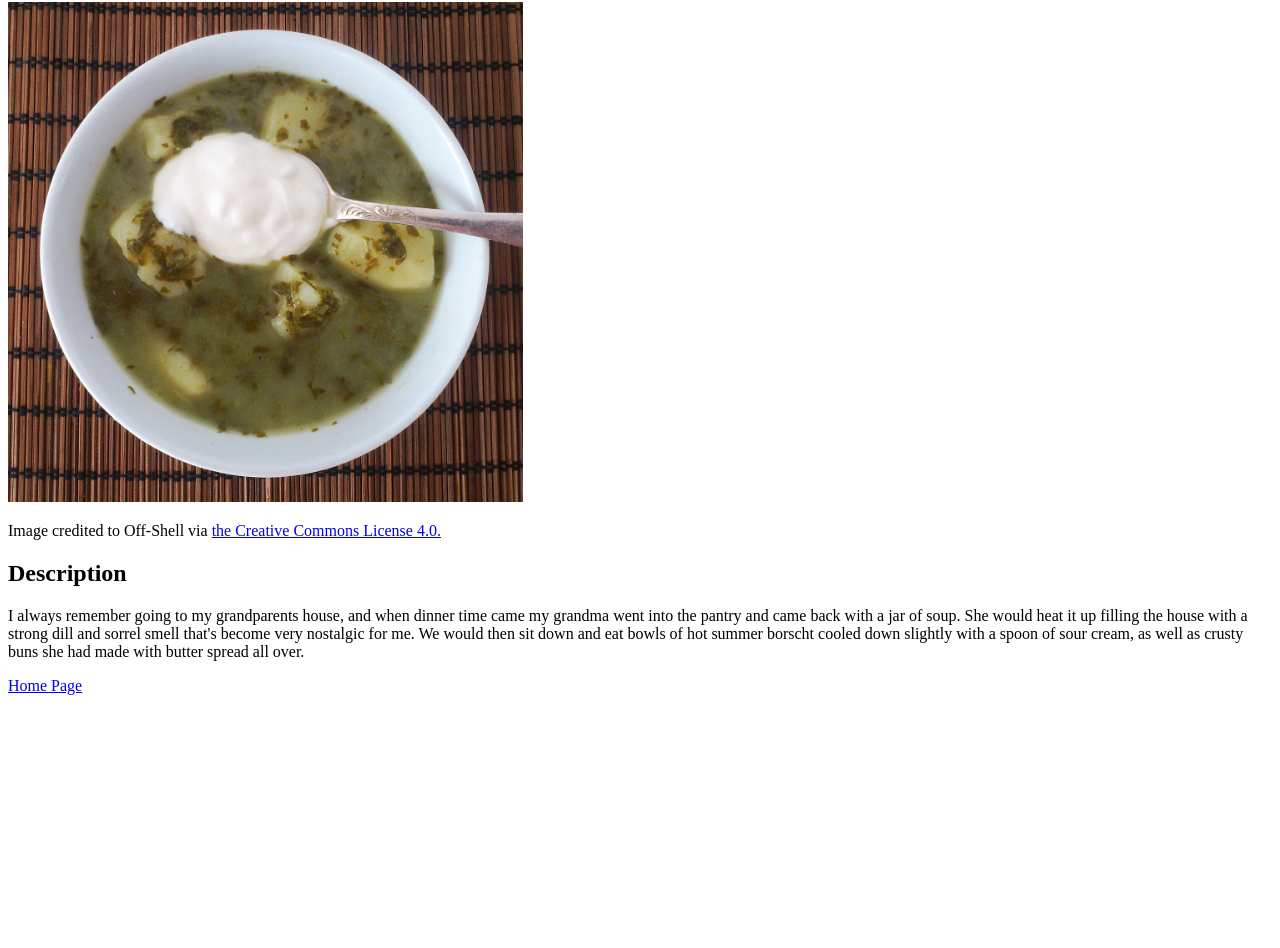
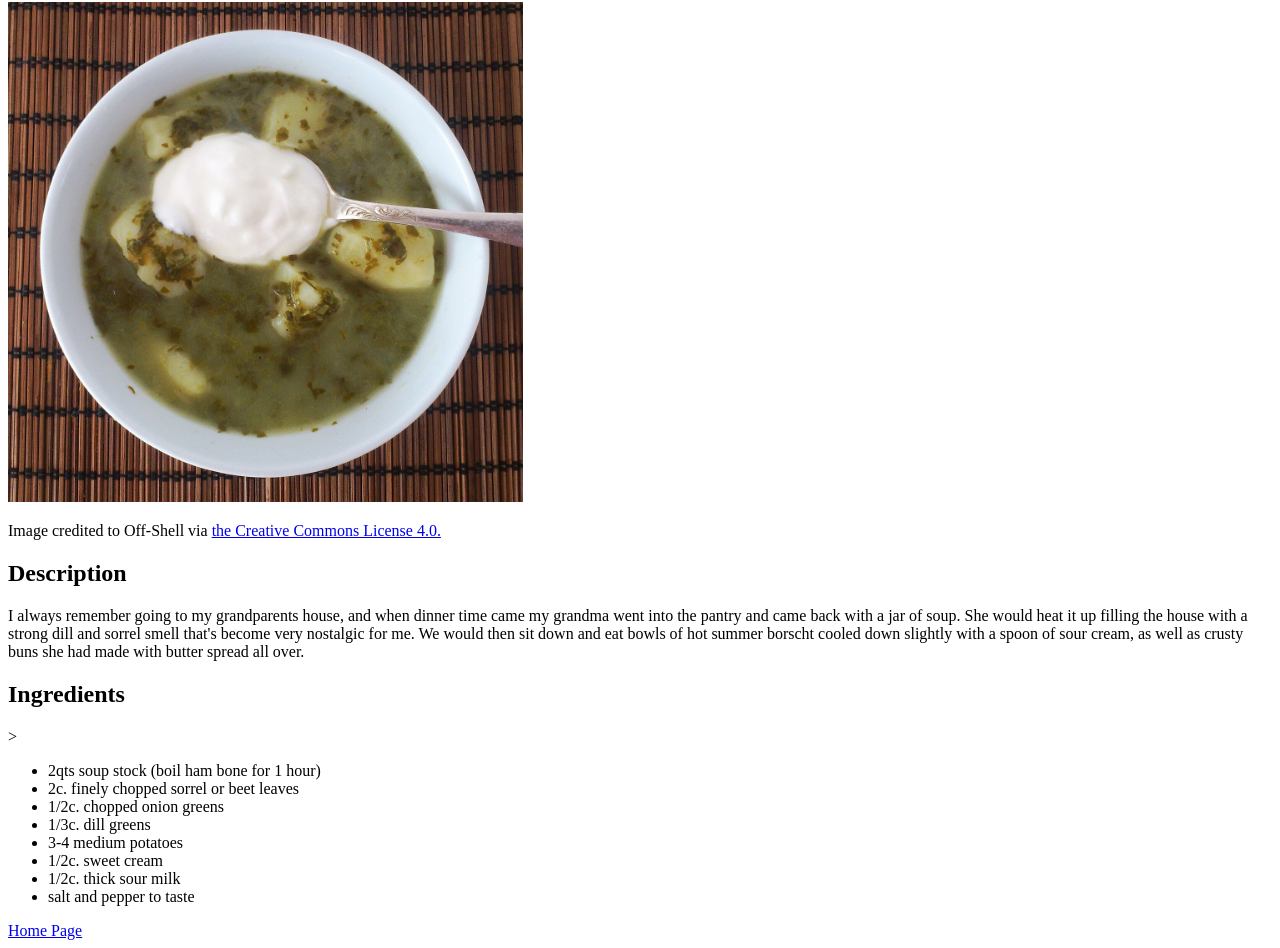
Before and after one commit to SnowyDevice/odin-recipes, a plain HTML site: page recipes/summer-borscht.html in a window 1280 px wide. Shown: the part 104-1052 px from the top of the page. Before the commit the page ends 807 px from the top, so only its background shows below. Drawn offline with Linux system fonts and the light colour scheme.

Commit message:
Add list of ingredients to summer-borscht.html

```diff
--- a/recipes/summer-borscht.html
+++ b/recipes/summer-borscht.html
@@ -17,6 +17,17 @@
             She would heat it up filling the house with a strong dill and sorrel smell that's become very nostalgic for me.
             We would then sit down and eat bowls of hot summer borscht cooled down slightly with a spoon of sour cream, as well as crusty buns she had made with butter spread all over.</p>
 
+        <h2>Ingredients</h2>>
+            <ul>
+                <li>2qts soup stock (boil ham bone for 1 hour)</li>
+                <li>2c. finely chopped sorrel or beet leaves</li>
+                <li>1/2c. chopped onion greens</li>
+                <li>1/3c. dill greens</li>
+                <li>3-4 medium potatoes</li>
+                <li>1/2c. sweet cream</li>
+                <li>1/2c. thick sour milk</li>
+                <li>salt and pepper to taste</li>
+            </ul>
         <a href="../index.html">Home Page</a>
     </body>
 </html>
```
